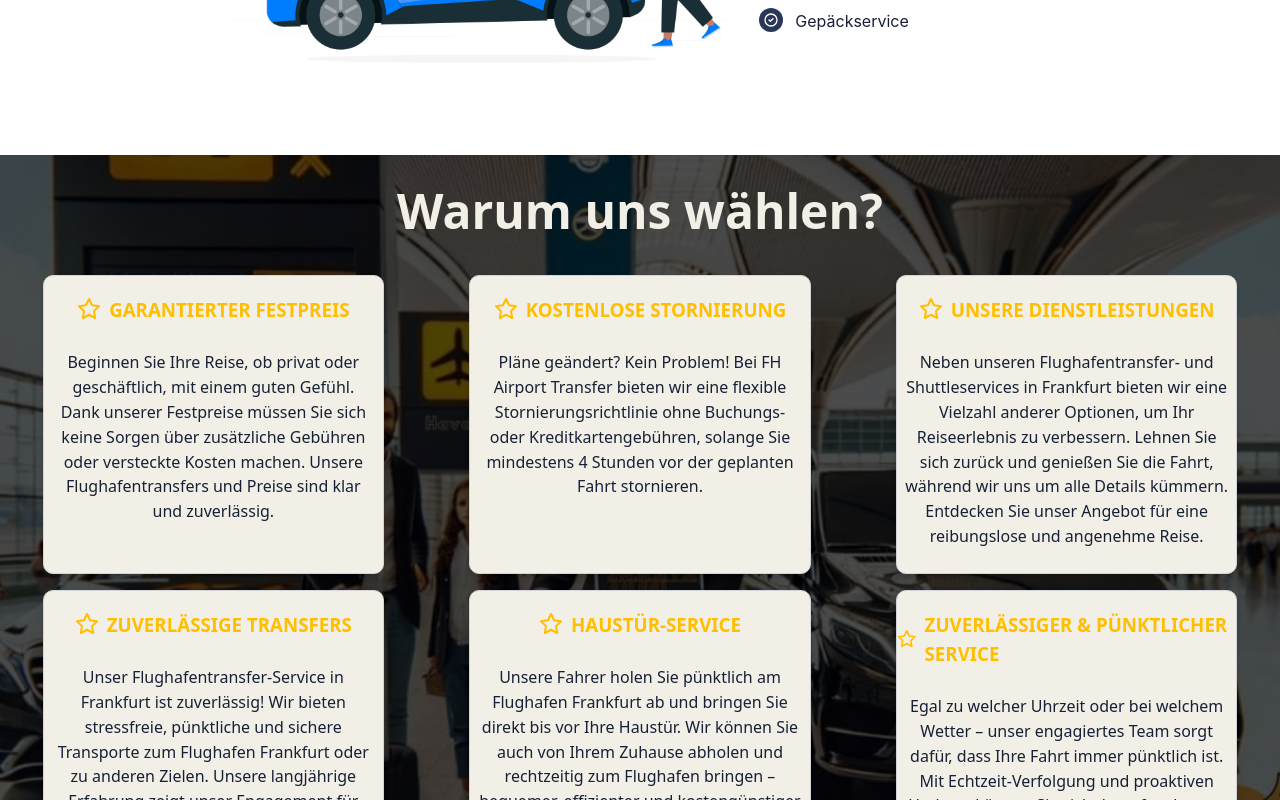
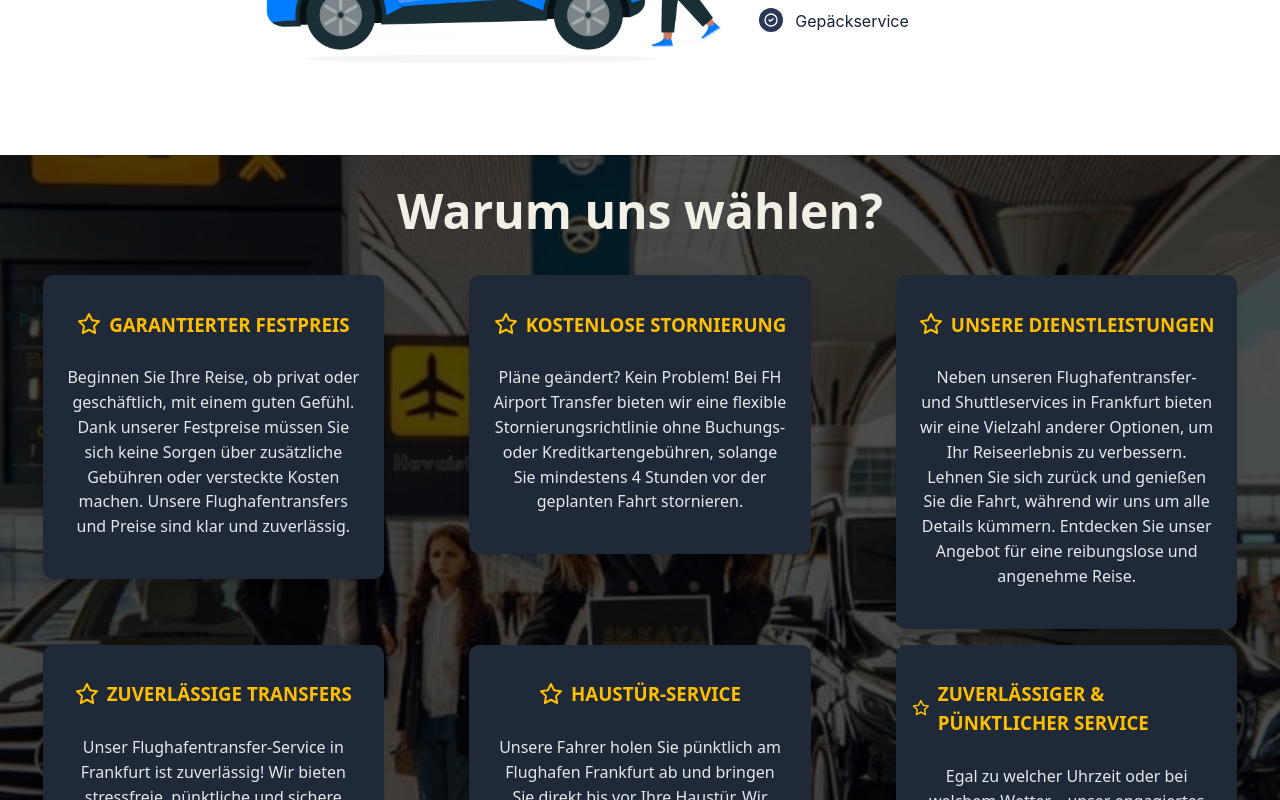
Before and after one commit to ArslanHaaider/crazy-taxi, a Next.js app: page / in a window 1280 px wide. Shown: the part 2000-2800 px from the top of the page. Built offline with nearby package versions, Linux system fonts and the light colour scheme; no server answers.

Commit message:
fixed cards in why choose us? section

```diff
--- /dev/null
+++ b/src/blocks/Components/SpotlightCard/SpotlightCard.tsx
@@ -0,0 +1,74 @@
+/*
+	Installed from https://reactbits.dev/ts/tailwind/
+*/
+
+import React, { useRef, useState } from "react";
+
+interface Position {
+  x: number;
+  y: number;
+}
+
+interface SpotlightCardProps extends React.PropsWithChildren {
+  className?: string;
+  spotlightColor?: `rgba(${number}, ${number}, ${number}, ${number})`;
+}
+
+const SpotlightCard: React.FC<SpotlightCardProps> = ({
+  children,
+  className = "",
+  spotlightColor = "rgba(255, 255, 255, 0.25)",
+}) => {
+  const divRef = useRef<HTMLDivElement>(null);
+  const [isFocused, setIsFocused] = useState<boolean>(false);
+  const [position, setPosition] = useState<Position>({ x: 0, y: 0 });
+  const [opacity, setOpacity] = useState<number>(0);
+
+  const handleMouseMove: React.MouseEventHandler<HTMLDivElement> = (e) => {
+    if (!divRef.current || isFocused) return;
+
+    const rect = divRef.current.getBoundingClientRect();
+    setPosition({ x: e.clientX - rect.left, y: e.clientY - rect.top });
+  };
+
+  const handleFocus = () => {
+    setIsFocused(true);
+    setOpacity(0.6);
+  };
+
+  const handleBlur = () => {
+    setIsFocused(false);
+    setOpacity(0);
+  };
+
+  const handleMouseEnter = () => {
+    setOpacity(0.6);
+  };
+
+  const handleMouseLeave = () => {
+    setOpacity(0);
+  };
+
+  return (
+    <div
+      ref={divRef}
+      onMouseMove={handleMouseMove}
+      onFocus={handleFocus}
+      onBlur={handleBlur}
+      onMouseEnter={handleMouseEnter}
+      onMouseLeave={handleMouseLeave}
+      className={`relative rounded-3xl border border-neutral-800 bg-neutral-900 overflow-hidden p-8 ${className}`}
+    >
+      <div
+        className="pointer-events-none absolute inset-0 opacity-0 transition-opacity duration-500 ease-in-out"
+        style={{
+          opacity,
+          background: `radial-gradient(circle at ${position.x}px ${position.y}px, ${spotlightColor}, transparent 80%)`,
+        }}
+      />
+      {children}
+    </div>
+  );
+};
+
+export default SpotlightCard;
--- a/src/components/WhyChooseUS.tsx
+++ b/src/components/WhyChooseUS.tsx
@@ -3,6 +3,7 @@ import { IconStar } from "@tabler/icons-react";
 import React from "react";
 import { motion } from "motion/react";
 import {useTranslations} from 'next-intl';
+import SpotlightCard from "../blocks/Components/SpotlightCard/SpotlightCard";
 
 const WhyChooseUS = () => {
   const t  = useTranslations("whyChooseUs");
@@ -42,13 +43,18 @@ const WhyChooseUS = () => {
             initial={{ opacity: 0 }}
             whileInView={{ opacity: 1 }}
             transition={{ duration: 2, delay: 0.001 * index }}
-            className="border border-solid border-gray-300 m-2 shadow-md bg-section-bg rounded-md md:w-4/5"
+            className="m-2 md:w-4/5"
             viewport={{ once: true }} // ensures animation happens only once
           >
-            <h3 className="text-primary flex justify-center items-center">
-              <IconStar className="mr-2" /> {t(`${key}.title`)}
-            </h3>
-            <p className="text-center p-2">{t(`${key}.description`)}</p>
+            <SpotlightCard
+              className="!bg-gray-800 !border-gray-600 !rounded-md !p-4 shadow-lg !text-white"
+              spotlightColor="rgba(255, 193, 7, 0.15)"
+            >
+              <h3 className="text-primary flex justify-center items-center">
+                <IconStar className="mr-2" /> {t(`${key}.title`)}
+              </h3>
+              <p className="text-center p-2 text-gray-200">{t(`${key}.description`)}</p>
+            </SpotlightCard>
           </motion.div>
         ))}
       </div>
```
